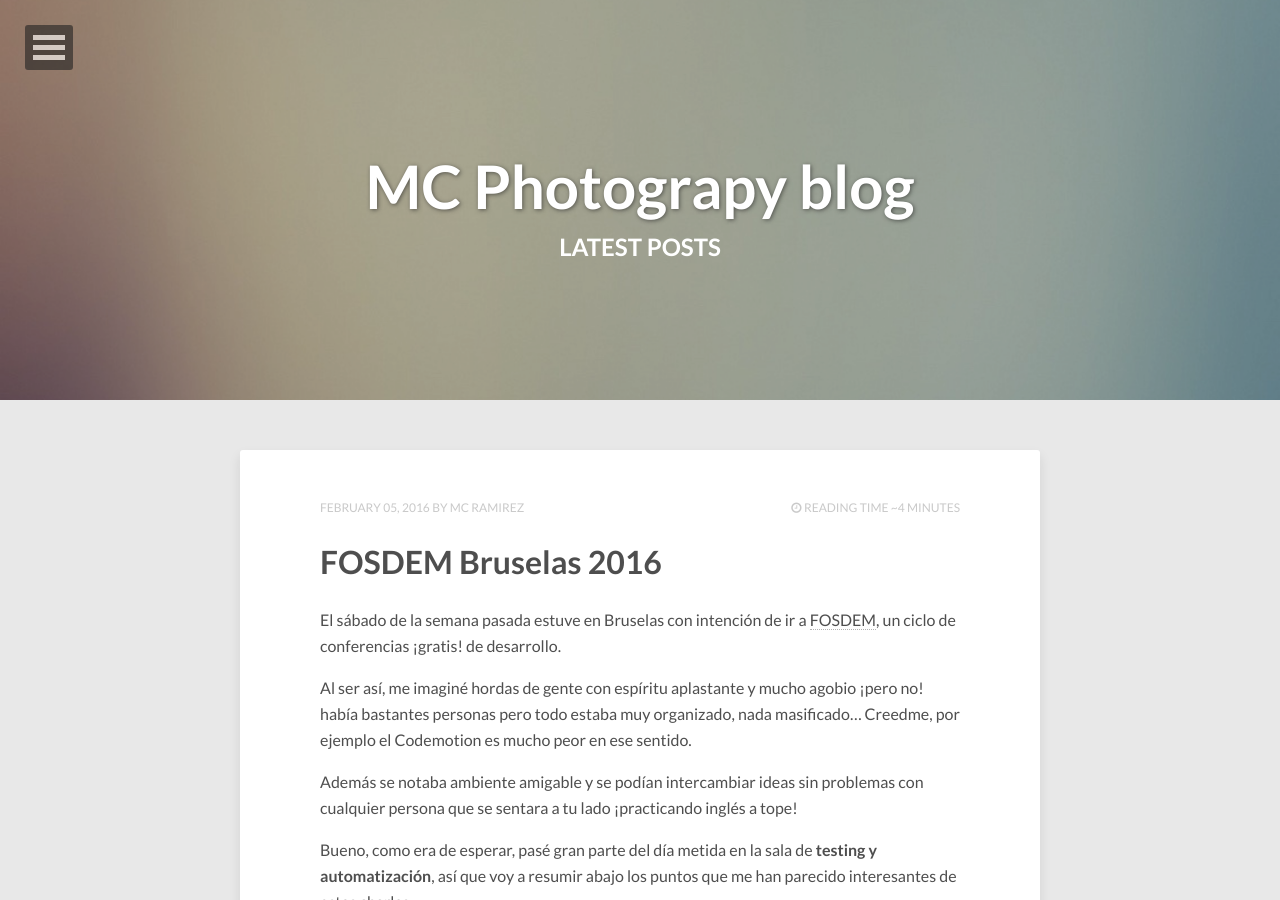
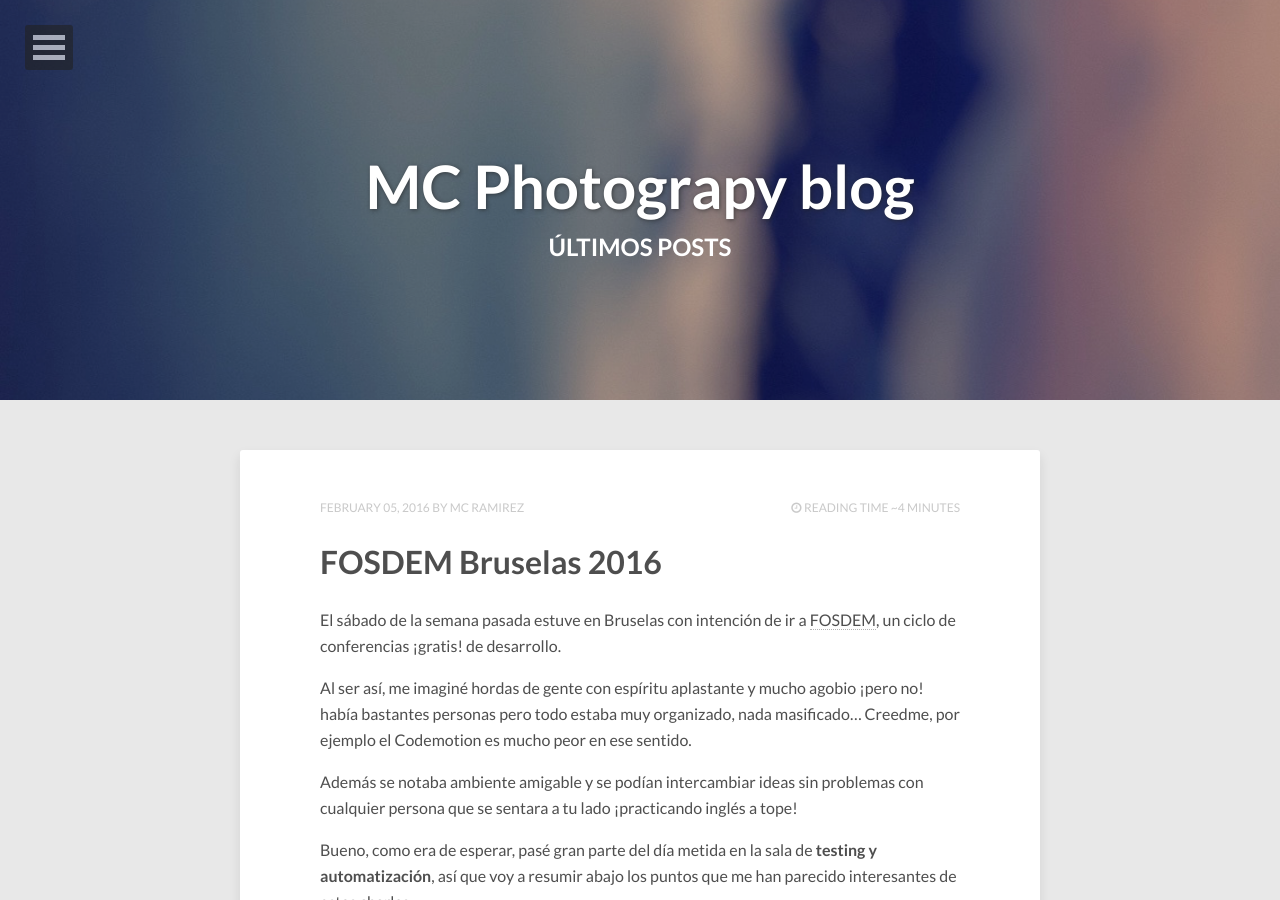
Before and after one commit to emerrefe/photography-blog, a Jekyll site: the page built from index.html, in a window 1280 px wide and 900 px high. Built offline with Jekyll 4.4.1, drawn with Linux system fonts in a browser that asks for light colours; nearby versions of some CDN libraries; a script that is not in the unit is left out; the list of posts is cut into pages by our own code; comment, search, counter and statistics services are not loaded.

Commit message:
Update index.html

```diff
--- a/index.html
+++ b/index.html
@@ -1,11 +1,11 @@
 ---
 layout: post-index
-title: Latest Posts
+title: Últimos Posts
 description: "Describe this nonsense."
 tags: [Jekyll, theme, themes, responsive, blog, modern]
 comments: false
 image:
-  feature: abstract-8.jpg
+  feature: abstract-12.jpg
   credit:
   creditlink: http://www.dargadgetz.com/ios-7-abstract-wallpaper-pack-for-iphone-5-and-ipod-touch-retina/
 ---
```
